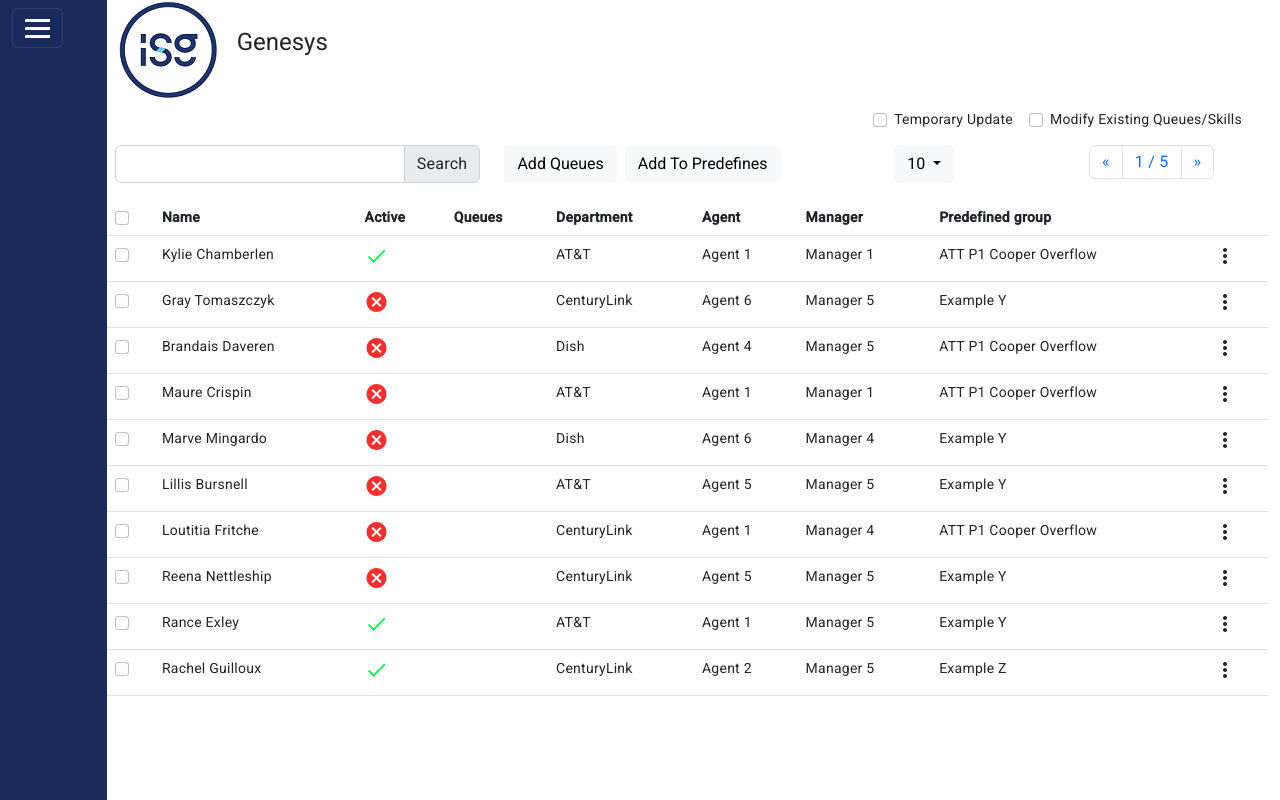
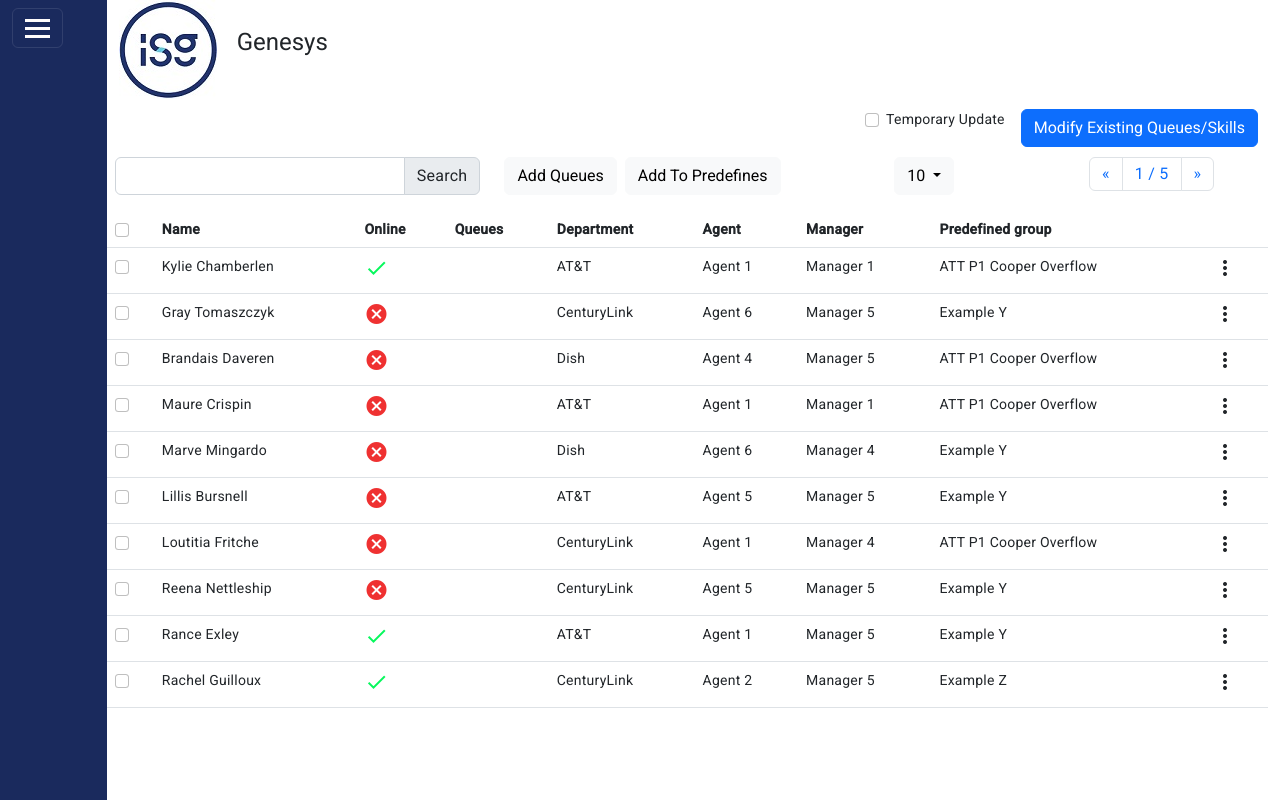
Before and after one commit to JairSilva09/genesys, an Angular app: page / in a window 1280 px wide. Built offline with nearby package versions, Linux system fonts and the light colour scheme.

Commit message:
add boton open

```diff
--- a/src/app/app.module.ts
+++ b/src/app/app.module.ts
@@ -20,6 +20,7 @@ import { ModalComponent } from './genesis-queues/modal/modal.component';
 import { ModalPredefinedGroupComponent } from './genesis-queues/modal-predefined-group/modal-predefined-group.component';
 import { TableAgentsComponent } from './genesis-queues/table-agents/table-agents.component';
 import { TablePredefinedGroupComponent } from './genesis-queues/table-predefined-group/table-predefined-group.component';
+import { TableModifyQueuesComponent } from './genesis-queues/table-modify-queues/table-modify-queues.component';
 
 @NgModule({
   declarations: [
@@ -32,7 +33,8 @@ import { TablePredefinedGroupComponent } from './genesis-queues/table-predefined
     ModalComponent,
     ModalPredefinedGroupComponent,
     TableAgentsComponent,
-    TablePredefinedGroupComponent
+    TablePredefinedGroupComponent,
+    TableModifyQueuesComponent
   ],
   imports: [
     BrowserModule,
--- a/src/app/genesis-queues/genesis-queues.component.html
+++ b/src/app/genesis-queues/genesis-queues.component.html
@@ -5,10 +5,8 @@
                 <input class="form-check-input" type="checkbox" id="inlineCheckbox1" value="option1">
                 <label class="form-check-label" for="inlineCheckbox1">Temporary Update</label>
             </div>
-            <div class="form-check form-check-inline">
-                <input class="form-check-input" type="checkbox" id="inlineCheckbox2" value="option2">
-                <label class="form-check-label" for="inlineCheckbox2">Modify Existing Queues/Skills</label>
-            </div>
+            <button type="button" class="btn btn-primary" class="btn btn-primary" data-bs-toggle="modal" data-bs-target="#modalModifyqueues">Modify Existing Queues/Skills</button>
+
         </section>
     </div>
     <div class="row justify-content-start px-2">
@@ -52,7 +50,7 @@
                             <input class="form-check-input" type="checkbox" (change)="alertCheckbox($event)" value="" #selectAllItems>
                         </th>
                         <th scope="col">Name</th>
-                        <th scope="col">Active</th>
+                        <th scope="col">Online</th>
                         <th scope="col">Queues</th>
                         <th scope="col">Department</th>
                         <th scope="col">Agent</th>
@@ -81,9 +79,10 @@
                 </table>
                 <app-table-agents *ngIf="showTableAgents" [selected_agents]="data_table_selected_agents"></app-table-agents>
                 <app-table-predefined-group *ngIf="showTableGroupPredenined"></app-table-predefined-group>
+                <app-modal-predefined-group></app-modal-predefined-group>
+                <app-table-modify-queues [selected_agents]="SELECTED_AGENTS"></app-table-modify-queues>
             </div>
         </div>
     </div>
     <app-modal (savedQueues)="addQueues($event)"></app-modal>
-    <app-modal-predefined-group></app-modal-predefined-group>
 </div>
--- a/src/app/genesis-queues/modal/modal.component.html
+++ b/src/app/genesis-queues/modal/modal.component.html
@@ -69,6 +69,7 @@
                                             <th scope="col">Description</th>
                                             <th scope="col" colspan="2">Temporary update</th>
                                             <th scope="col" colspan="3"></th>
+                                            <th scope="col" colspan="3"></th>
                                         </tr>
                                     </thead>
                                     <tbody>
@@ -87,8 +88,22 @@
                                                  <input class="form-check-input" type="checkbox" role="switch" (change)="activeTemporary($event,item)" value="{{item}}" id="{{item.name}}">
                                                 </div>
                                             </td>
+                                                <td><button type="button" class="btn btn-primary btn-sm">Open</button></td>
                                             <td>
                                                 <span *ngIf="item.temporary">
+                                                    <!-- <select class="form-select" [(ngModel)]="teporaryHour" (change)='onOptionsSelected($event)' aria-label="Default select example">
+                                                        <option selected>Hours</option>
+                                                        <option value="1">1</option>
+                                                        <option value="2">2</option>
+                                                        <option value="3">3</option>
+                                                        <option value="3">4</option>
+                                                        <option value="3">5</option>
+                                                        <option value="3">6</option>
+                                                        <option value="3">7</option>
+                                                        <option value="3">8</option>
+                                                        <option value="3">8</option>
+                                                        <option value="3">10</option>
+                                                    </select> -->
                                                     <div class="dropdown">
                                                         <button class="btn btn-secondary dropdown-toggle" type="button" data-bs-toggle="dropdown" aria-expanded="false">
                                                           Hours
--- a/src/app/genesis-queues/modal/modal.component.ts
+++ b/src/app/genesis-queues/modal/modal.component.ts
@@ -41,6 +41,8 @@ export class ModalComponent implements OnInit{
   DATA_PREDEFINED_GROUP: any = {}
 
   column: string = "";
+
+  teporaryHour: string = "";
 
   ngOnInit(): void {
     this.getAllDataQueues();
@@ -329,4 +331,10 @@ export class ModalComponent implements OnInit{
   addDays(days: string,item: any){
     item.days = days;
   }
+
+  onOptionsSelected(event: any) {
+    const value = event.target.value;
+    // this.selected = value;
+    console.log(value);
+ }
 }
--- a/src/app/genesis-queues/table-agents/table-agents.component.html
+++ b/src/app/genesis-queues/table-agents/table-agents.component.html
@@ -3,7 +3,6 @@
     <thead>
       <tr>
         <th scope="col">Name</th>
-        <th scope="col">Active</th>
         <th scope="col">Queues</th>
         <th scope="col">Department</th>
         <th scope="col">Agent</th>
@@ -15,9 +14,6 @@
       <tr *ngFor="let item of selected_agents">
 
         <td>{{item.name}}</td>
-        <td><mat-icon *ngIf="item.active;  else notActive" style="color: #06F85C">check</mat-icon>
-            <ng-template #notActive><mat-icon style="color: #ef3131">cancel</mat-icon></ng-template>
-        </td>
         <td><span *ngFor="let queue of item.queues">{{queue.queuename}}, </span></td>
         <td>{{item.department}}</td>
         <td>{{item.agent}}</td>
--- /dev/null
+++ b/src/app/genesis-queues/table-modify-queues/table-modify-queues.component.html
@@ -0,0 +1,18 @@
+<!-- Modal -->
+<div class="modal fade" id="modalModifyqueues" tabindex="-1" aria-labelledby="exampleModalLabel" aria-hidden="true">
+    <div class="modal-dialog">
+      <div class="modal-content">
+        <div class="modal-header">
+          <h1 class="modal-title fs-5" id="exampleModalLabel">Modal title</h1>
+          <button type="button" class="btn-close" data-bs-dismiss="modal" aria-label="Close"></button>
+        </div>
+        <div class="modal-body">
+          ...
+        </div>
+        <div class="modal-footer">
+          <button type="button" class="btn btn-secondary" data-bs-dismiss="modal">Close</button>
+          <button type="button" class="btn btn-primary">Save changes</button>
+        </div>
+      </div>
+    </div>
+</div>
--- /dev/null
+++ b/src/app/genesis-queues/table-modify-queues/table-modify-queues.component.ts
@@ -0,0 +1,16 @@
+import { Component, Input, OnInit } from '@angular/core';
+
+@Component({
+  selector: 'app-table-modify-queues',
+  templateUrl: './table-modify-queues.component.html',
+  styleUrls: ['./table-modify-queues.component.scss']
+})
+export class TableModifyQueuesComponent implements OnInit{
+
+  @Input() selected_agents: any[] = [];
+
+  ngOnInit(): void {
+    console.log(this.selected_agents)
+  }
+
+}
```
Also changed, not shown: src/app/genesis-queues/table-modify-queues/table-modify-queues.component.scss (added), 1 other file (tests, documents, lock files or other folders).
